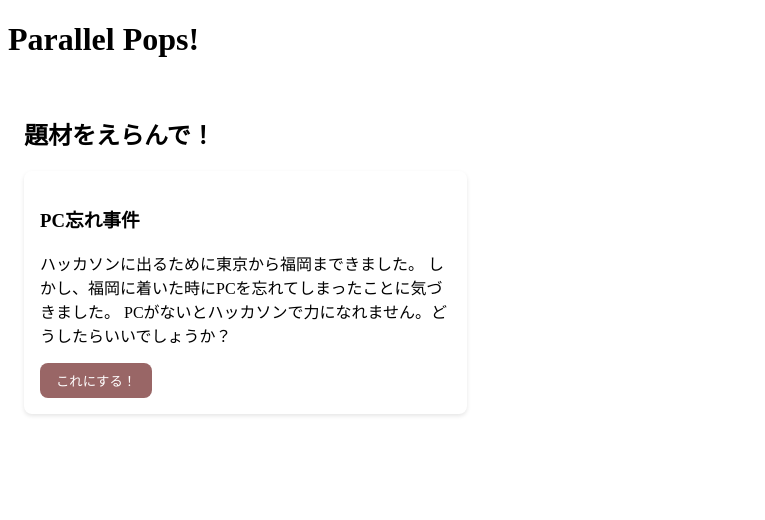
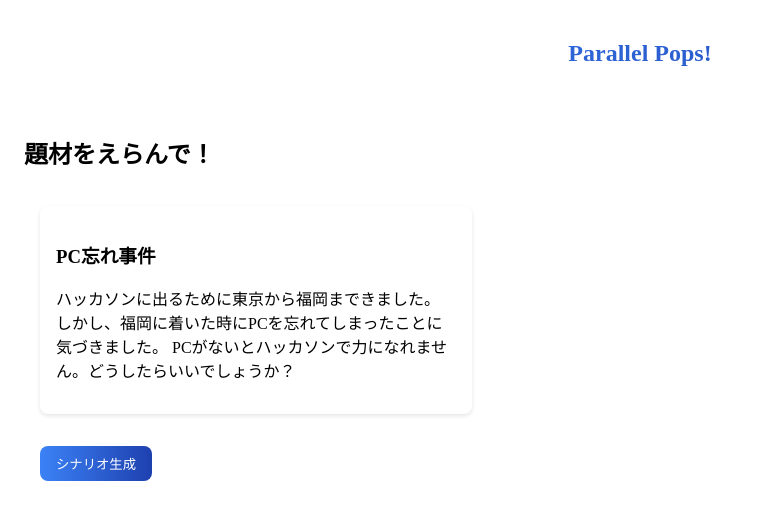
Before and after one commit to mentai-park/parallel-pops, a Next.js app: page / in a window 1280 px wide. Shown: the top 520 px of the page, without its empty margins (0-765 px from the left). Built offline with nearby package versions, Linux system fonts and the light colour scheme.

Commit message:
Fix layout

```diff
--- a/app/layout.tsx
+++ b/app/layout.tsx
@@ -11,8 +11,17 @@ export default function RootLayout({
   return (
     <html lang="ja">
       <body>
-        <header>
-          <h1>Parallel Pops!</h1>
+        <header style={{ padding: "1rem", textAlign: "center" }}>
+          <h1
+            style={{
+              background: "linear-gradient(90deg, #3b82f6, #1e40af)",
+              fontSize: "1.5rem",
+              WebkitBackgroundClip: "text",
+              WebkitTextFillColor: "transparent",
+            }}
+          >
+            Parallel Pops!
+          </h1>
         </header>
         <main>{children}</main>
       </body>
--- a/app/page.tsx
+++ b/app/page.tsx
@@ -15,20 +15,23 @@ const Page: FC<ComponentProps<"section">> = ({ ...props }) => {
   return (
     <section style={{ padding: "1rem" }} {...props}>
       <h2>題材をえらんで！</h2>
-      <div style={{ display: "flex", gap: ".5rem" }}>
+      <div
+        style={{
+          display: "flex",
+          gap: ".5rem",
+          flexWrap: "wrap",
+          padding: "1rem",
+        }}
+      >
         {topics.map((topic, i) => (
           <Card key={i}>
             <h3>{topic.title}</h3>
             <p>{topic.body}</p>
-            <Button
-              onClick={() => {
-                alert(`選択された題材: ${topic.title}`)
-              }}
-            >
-              これにする！
-            </Button>
           </Card>
         ))}
+      </div>
+      <div style={{ padding: "1rem" }}>
+        <Button onClick={() => {}}>シナリオ生成</Button>
       </div>
     </section>
   )
--- a/components/elements/button.tsx
+++ b/components/elements/button.tsx
@@ -6,7 +6,7 @@ export const Button: FC<ComponentProps<"button">> = ({ ...props }) => {
       style={{
         borderRadius: ".5rem",
         border: "none",
-        backgroundColor: "#966",
+        background: "linear-gradient(90deg, #3b82f6, #1e40af)",
         color: "white",
         padding: ".5rem 1rem",
       }}
```
